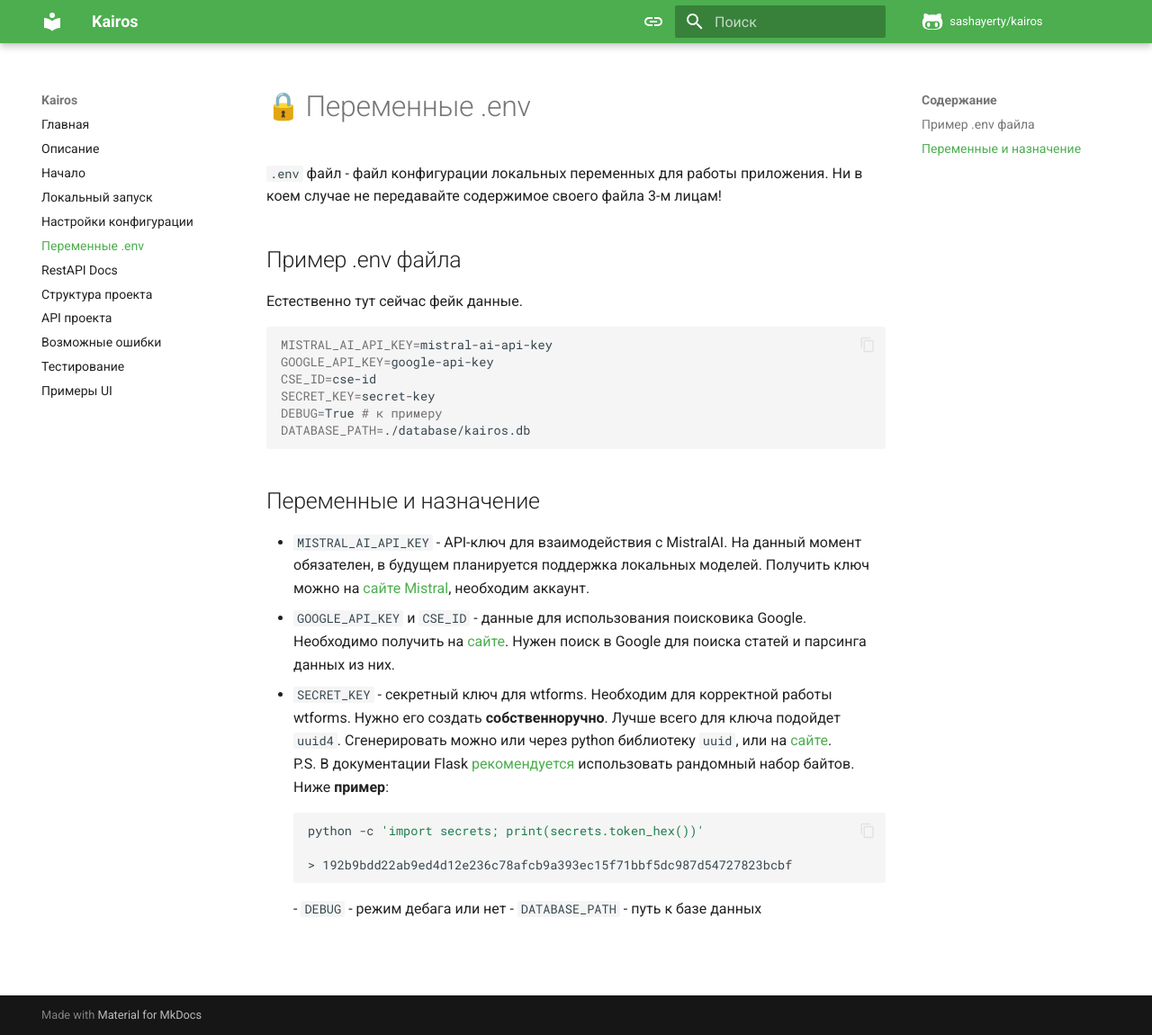
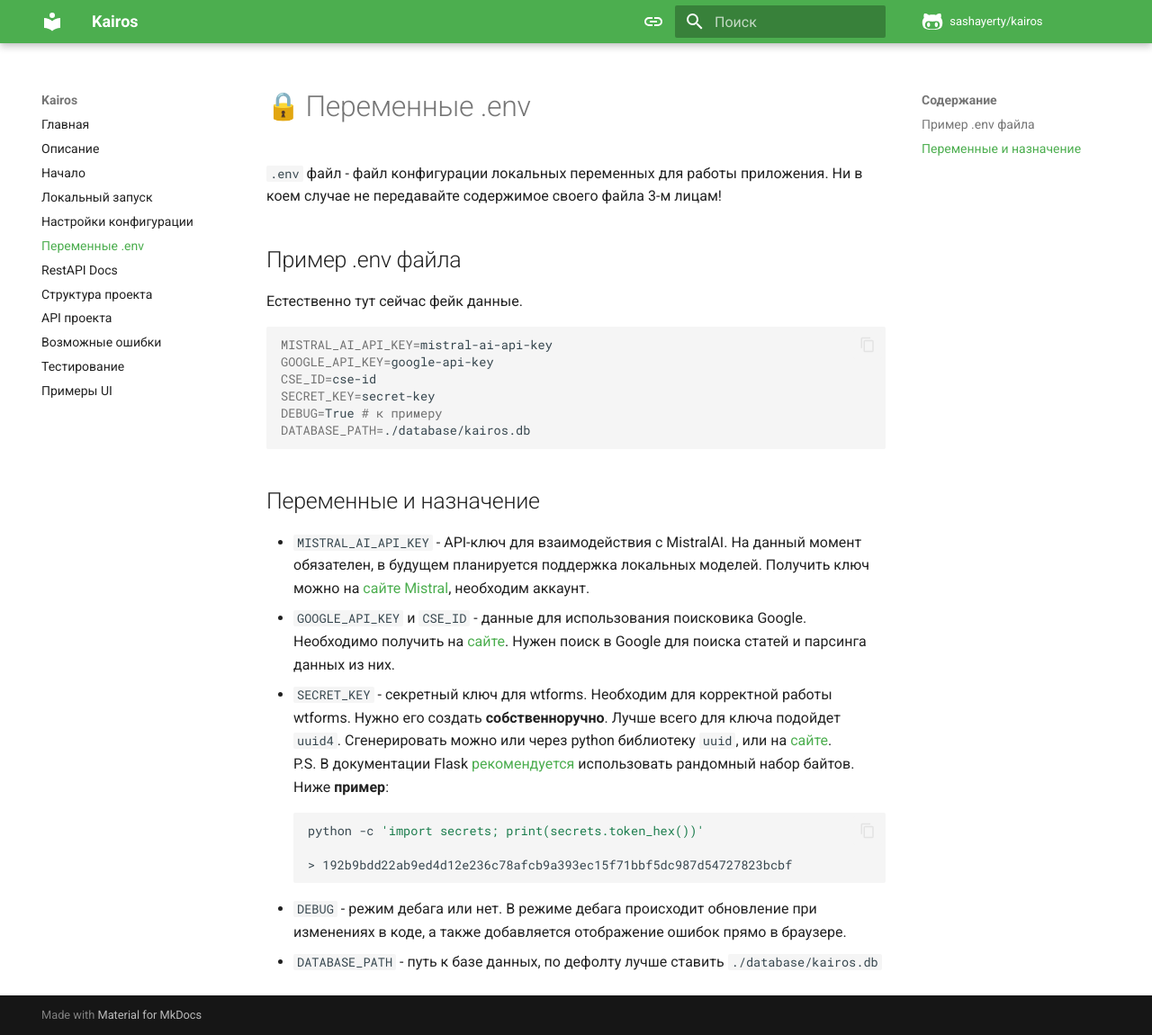
Before and after one commit to Sashayerty/kairos, an MkDocs documentation site: the page built from docs/dotenv_variables.md, in a window 1280 px wide and 1150 px high. Shown: the whole window at 90% size. Built offline with MkDocs 1.6.1 and Material for MkDocs 9.7.7, drawn with Linux system fonts in a browser that asks for light colours; emoji names are drawn with the system emoji font; comment, search, counter and statistics services are not loaded.

````diff
--- a/docs/dotenv_variables.md
+++ b/docs/dotenv_variables.md
@@ -27,5 +27,6 @@ DATABASE_PATH=./database/kairos.db
 
     > 192b9bdd22ab9ed4d12e236c78afcb9a393ec15f71bbf5dc987d54727823bcbf
     ```
-- `DEBUG` - режим дебага или нет
-- `DATABASE_PATH` - путь к базе данных
+
+- `DEBUG` - режим дебага или нет. В режиме дебага происходит обновление при изменениях в коде, а также добавляется отображение ошибок прямо в браузере.
+- `DATABASE_PATH` - путь к базе данных, по дефолту лучше ставить `./database/kairos.db`
````
Also changed, not shown: TODO.md (+1 -0 lines).
